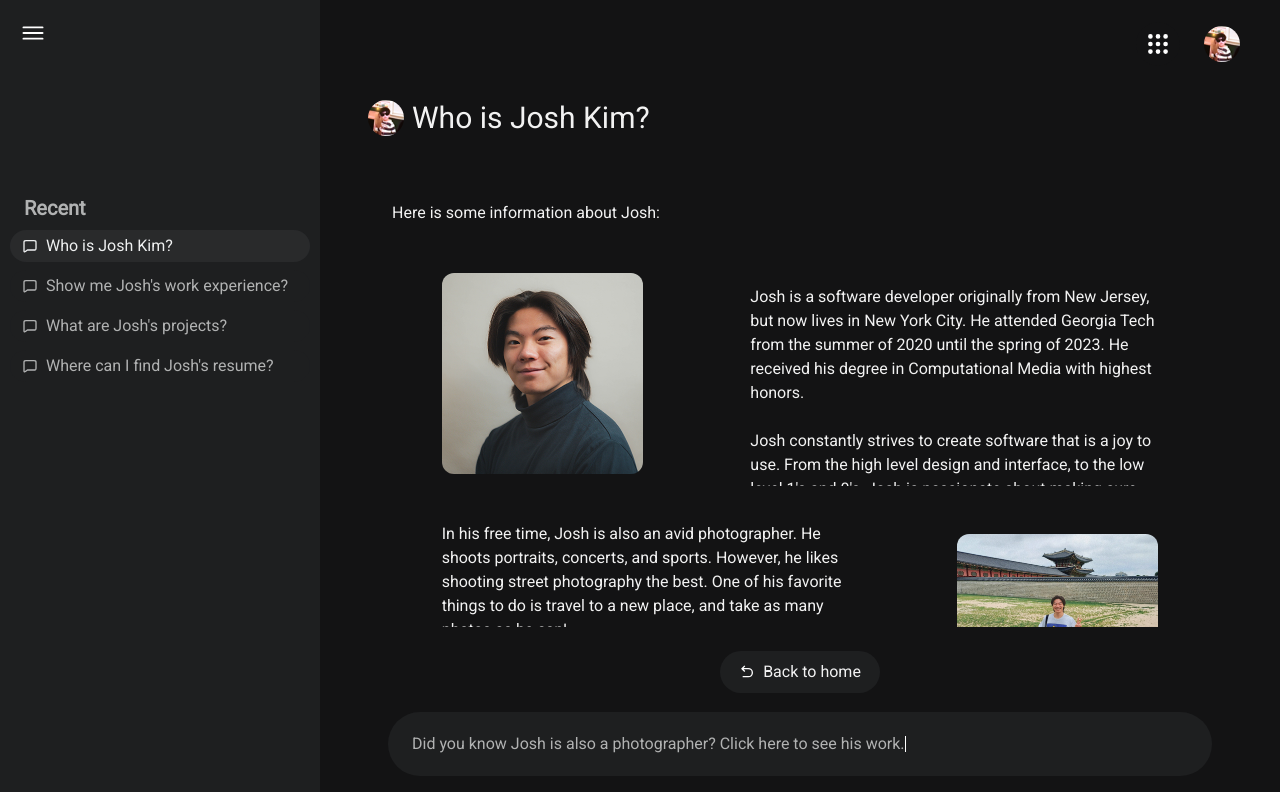
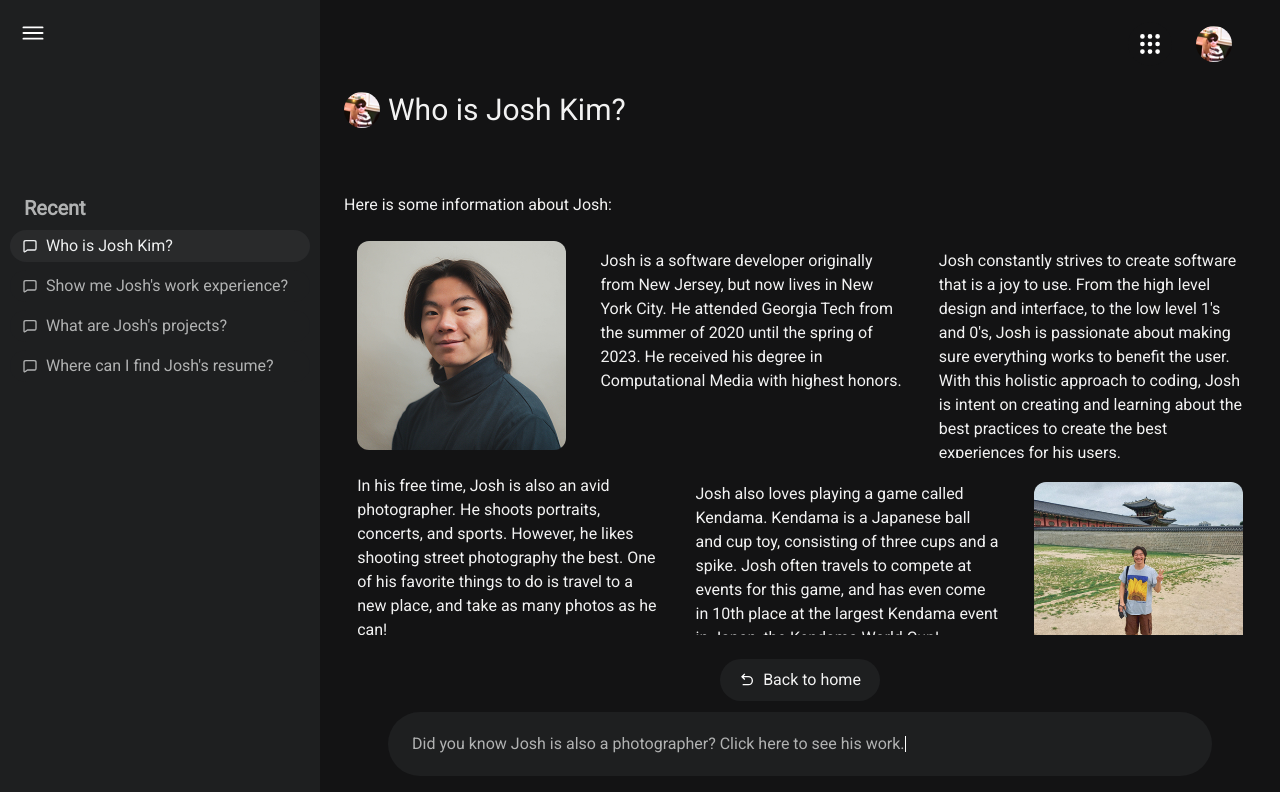
Before and after one commit to jshkm/coding-portfolio, a Next.js app: page /about in a window 1280 px wide. Shown: the top 792 px of the page. Built offline with nearby package versions, Linux system fonts and the light colour scheme.

Commit message:
mac update

```diff
--- a/src/app/about/AboutContentBox.tsx
+++ b/src/app/about/AboutContentBox.tsx
@@ -32,23 +32,23 @@ function AboutContentBox({ pages }: ContentBoxProps) {
     }
 
     return (
-        <div className='flex flex-col justify-between items-center h-full w-full px-10 py-6'>
+        <div className='flex flex-col justify-between items-center h-full w-full py-6'>
             <Header></Header>
             <motion.div
-                className='flex flex-col items-center justify-between w-full h-5/6 space-y-6 overflow-y-auto p-2'
+                className='flex flex-col items-center justify-between w-full h-5/6 space-y-6 overflow-y-auto'
                 variants={container}
                 initial="hidden"
                 animate="show"
             >
                 <motion.div
-                    className='flex w-full h-20 justify-start items-center space-x-2 text-3xl text-wrap'
+                    className='flex w-full h-20 justify-start items-center space-x-2 text-3xl text-wrap px-6'
                     variants={item}
                 >
                     <img className='min-h-9 h-9 rounded-full' src={'/images/me.jpg'} alt={'icon'}></img>
                     <h1 className='font-medium text-[#fffffff1]'>Who is Josh Kim?</h1>
                 </motion.div>
                 <motion.div
-                    className='flex flex-col justify-between w-full h-5/6 overflow-y-auto space-y-12 overflow-x-hidden p-6'
+                    className='flex flex-col justify-between w-full h-5/6 overflow-y-auto space-y-6 overflow-x-hidden p-6'
                 >
                     <motion.h1
                         variants={item}
@@ -57,27 +57,37 @@ function AboutContentBox({ pages }: ContentBoxProps) {
                         Here is some information about Josh:
                     </motion.h1>
                     <motion.div
-                        className='w-full xl:h-1/2 flex flex-col xl:flex-row space-x-2 space-y-6 justify-around items-center'
+                        className='w-full xl:h-1/2 flex flex-col xl:flex-row xl:space-x-2 space-y-4 justify-around items-center'
                         variants={item}
                     >
                         <img className='w-1/2 xl:w-fit xl:h-full aspect-square object-cover rounded-xl' src={'/images/headshot.jpg'} alt={'headshot'}></img>
-                        <div className='w-full xl:w-1/2 xl:h-full flex flex-col text-left justify-center'>
-                            <div className='xl:overflow-y-auto space-y-6'>
+                        <div className='w-full xl:w-1/3 xl:h-full flex flex-col text-left justify-start'>
+                            <div className='xl:overflow-y-auto'>
                                 <p>Josh is a software developer originally from New Jersey, but now lives in New York City. He attended Georgia Tech from the summer of 2020 until the spring of 2023. He received his degree in Computational Media with highest honors.</p>
+                            </div>
+                        </div>
+                        <div className='w-full xl:w-1/3 xl:h-full flex flex-col text-left justify-start'>
+                            <div className='xl:overflow-y-auto'>
                                 <p>Josh constantly strives to create software that is a joy to use. From the high level design and interface, to the low level 1&apos;s and 0&apos;s, Josh is passionate about making sure everything works to benefit the user. With this holistic approach to coding, Josh is intent on creating and learning about the best practices to create the best experiences for his users.</p>
                             </div>
                         </div>
+
                     </motion.div>
                     <motion.div
-                        className='w-full xl:h-1/2 flex flex-col xl:flex-row space-x-2 space-y-6 justify-around items-center'
+                        className='w-full xl:h-1/2 flex flex-col xl:flex-row xl:space-x-2 space-y-4 justify-around items-center'
                         variants={item}
                     >
-                        <div className='w-full xl:w-1/2 xl:h-full flex flex-col text-left justify-center'>
-                            <div className='xl:overflow-y-auto space-y-6'>
+                        <div className='w-full xl:w-1/3 xl:h-full flex flex-col text-left justify-start'>
+                            <div className='xl:overflow-y-auto'>
                                 <p>In his free time, Josh is also an avid photographer. He shoots portraits, concerts, and sports. However, he likes shooting street photography the best. One of his favorite things to do is travel to a new place, and take as many photos as he can!</p>
+                            </div>
+                        </div>
+                        <div className='w-full xl:w-1/3 xl:h-full flex flex-col text-left justify-start'>
+                            <div className='xl:overflow-y-auto'>
                                 <p>Josh also loves playing a game called Kendama. Kendama is a Japanese ball and cup toy, consisting of three cups and a spike. Josh often travels to compete at events for this game, and has even come in 10th place at the largest Kendama event in Japan, the Kendama World Cup!</p>
                             </div>
                         </div>
+
                         <img className='w-1/2 xl:w-fit xl:h-full aspect-square object-cover rounded-xl' src={'/images/josh.jpg'} alt={'josh'}></img>
                     </motion.div>
                 </motion.div>
--- a/src/app/components/Header.tsx
+++ b/src/app/components/Header.tsx
@@ -46,7 +46,7 @@ function Header() {
     const router = useRouter()
 
     return (
-        <div className='flex w-full h-10'>
+        <div className='flex w-full h-10 px-12'>
             <div className='flex justify-end items-center h-full w-full space-x-6'>
                 <GridModal></GridModal>
 
--- a/src/app/resume/ResumeContentBox.tsx
+++ b/src/app/resume/ResumeContentBox.tsx
@@ -127,7 +127,7 @@ function WorkContentBox({ pages }: ContentBoxProps) {
         show: { opacity: 1 }
     }
     return (
-        <div className='flex flex-col justify-between items-center h-full w-full px-10 py-6'>
+        <div className='flex flex-col justify-between items-center h-full w-full py-6'>
             <Header></Header>
             <motion.div
                 className='flex flex-col items-center justify-between w-full h-5/6 space-y-6 p-2'
@@ -136,14 +136,14 @@ function WorkContentBox({ pages }: ContentBoxProps) {
                 animate="show"
             >
                 <motion.div
-                    className='flex w-full h-20 justify-start items-center space-x-2 text-3xl text-wrap'
+                    className='flex w-full h-20 justify-start items-center space-x-2 text-3xl px-6 text-wrap'
                     variants={item}
                 >
                     <img className='min-h-9 h-9 rounded-full' src={'/images/me.jpg'} alt={'icon'}></img>
                     <h1 className='font-medium text-[#fffffff1]'>Where can I find Josh&apos;s resume?</h1>
                 </motion.div>
                 <motion.div
-                    className='w-full h-5/6 space-y-6 overflow-y-auto p-6'
+                    className='w-full h-5/6 space-y-6 overflow-y-auto p-12'
                 >
                     <motion.h1
                         variants={item}
--- a/src/app/test/page.tsx
+++ b/src/app/test/page.tsx
@@ -3,13 +3,11 @@ import React from 'react'
 function Test() {
   return (
     <div className='relative flex h-screen w-screen'>
-        <div className='absolute w-3/4 h-full bg-blue-500 z-10'>
-        </div>
-        <div className='w-full h-full bg-red-500 pointer-events-none'>
-            <button className='bg-green-500 w-full h-20'>
-
-            </button>
-        </div>
+      <div className="columns-2 gap-6">
+        <p>
+          Lorem ipsum dolor sit amet, consectetur adipiscing elit. Sed do eiusmod tempor incididunt ut labore et dolore magna aliqua. Ut enim ad minim veniam, quis nostrud exercitation ullamco laboris nisi ut aliquip ex ea commodo consequat. Duis aute irure dolor in reprehenderit in voluptate velit esse cillum dolore eu fugiat nulla pariatur.
+        </p>
+      </div>
     </div>
   )
 }
```
Also changed, not shown: src/app/work/WorkContentBox.tsx (+15 -10 lines).
